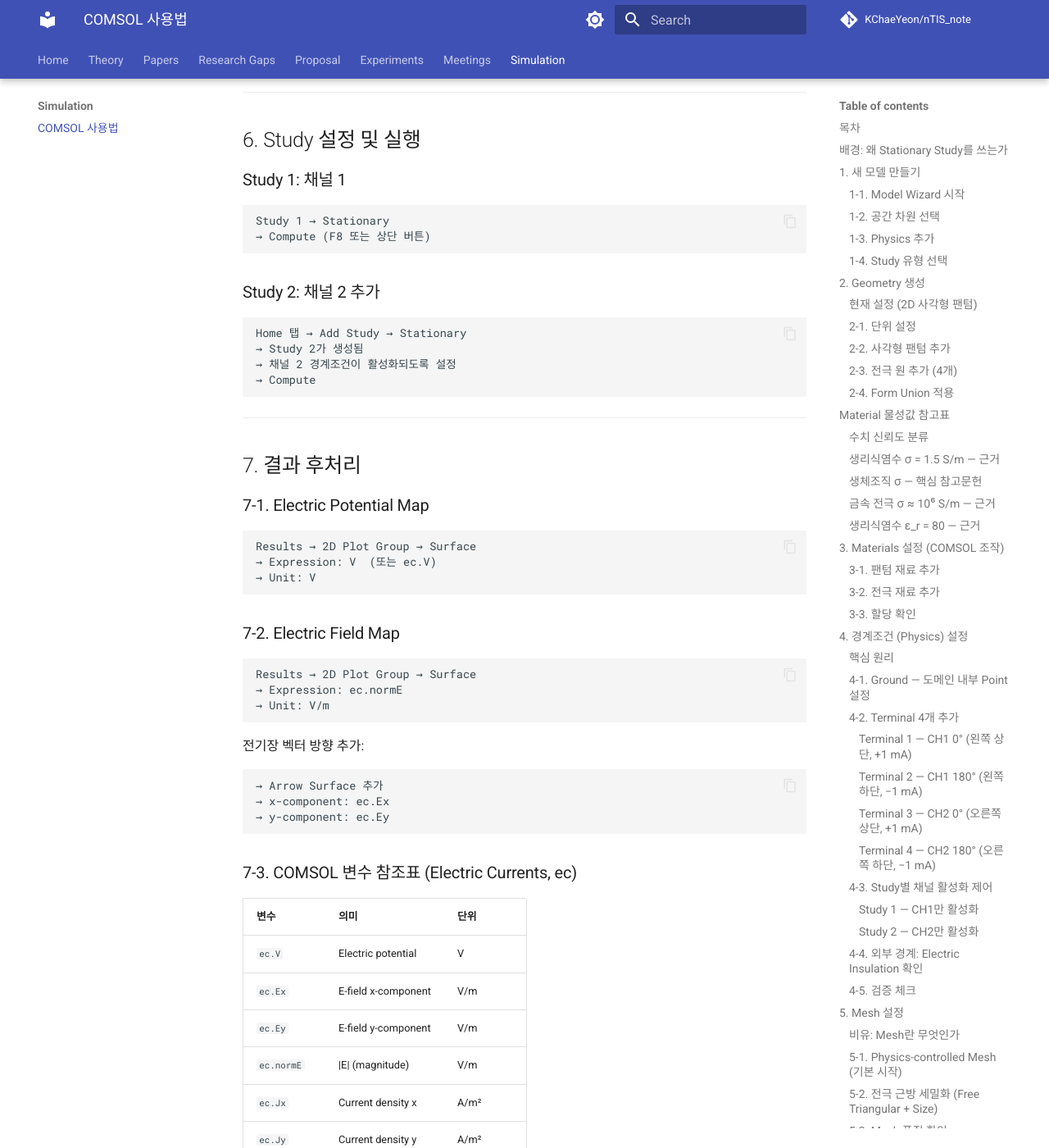
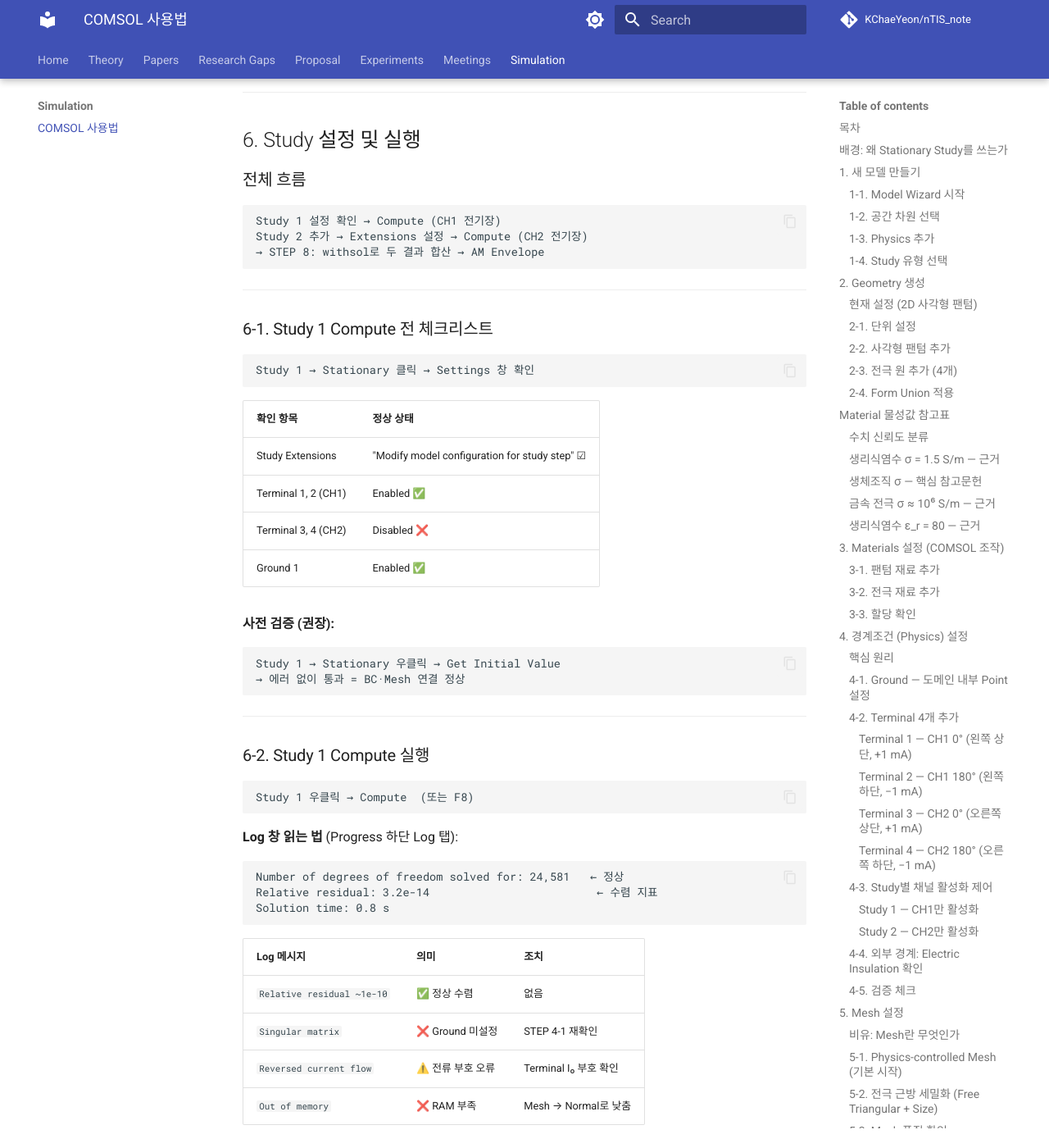
Before and after one commit to KChaeYeon/nTIS_note, an MkDocs documentation site: the page built from docs/07_Simulation/COMSOL_simulation_guide.md, in a window 1280 px wide and 1400 px high, scrolled down 12282 px. Shown: the whole window at 82% size. Built offline with MkDocs 1.6.1 and Material for MkDocs 9.7.7, drawn with Linux system fonts in a browser that asks for light colours; comment, search, counter and statistics services are not loaded; some of the changed text lies outside the part shown.

Commit message:
docs(simulation): add AM_vector variable system and expand STEP 6-7 guide
Co-Authored-By: Claude Sonnet 4.6 <noreply@anthropic.com>

````diff
--- a/docs/07_Simulation/COMSOL_simulation_guide.md
+++ b/docs/07_Simulation/COMSOL_simulation_guide.md
@@ -526,51 +526,197 @@ Mesh 1 → Element size: Finer   → Compute → ec.normE 최대값 기록
 
 ## 6. Study 설정 및 실행
 
-### Study 1: 채널 1
+### 전체 흐름
 
 ```
-Study 1 → Stationary
-→ Compute (F8 또는 상단 버튼)
+Study 1 설정 확인 → Compute (CH1 전기장)
+Study 2 추가 → Extensions 설정 → Compute (CH2 전기장)
+→ STEP 8: withsol로 두 결과 합산 → AM Envelope
 ```
 
-### Study 2: 채널 2 추가
+---
+
+### 6-1. Study 1 Compute 전 체크리스트
+
+```
+Study 1 → Stationary 클릭 → Settings 창 확인
+```
+
+| 확인 항목 | 정상 상태 |
+|-----------|-----------|
+| Study Extensions | "Modify model configuration for study step" ☑ |
+| Terminal 1, 2 (CH1) | Enabled ✅ |
+| Terminal 3, 4 (CH2) | Disabled ❌ |
+| Ground 1 | Enabled ✅ |
+
+**사전 검증 (권장):**
+
+```
+Study 1 → Stationary 우클릭 → Get Initial Value
+→ 에러 없이 통과 = BC·Mesh 연결 정상
+```
+
+---
+
+### 6-2. Study 1 Compute 실행
+
+```
+Study 1 우클릭 → Compute  (또는 F8)
+```
+
+**Log 창 읽는 법** (Progress 하단 Log 탭):
+
+```
+Number of degrees of freedom solved for: 24,581   ← 정상
+Relative residual: 3.2e-14                         ← 수렴 지표
+Solution time: 0.8 s
+```
+
+| Log 메시지 | 의미 | 조치 |
+|-----------|------|------|
+| `Relative residual ~1e-10` | ✅ 정상 수렴 | 없음 |
+| `Singular matrix` | ❌ Ground 미설정 | STEP 4-1 재확인 |
+| `Reversed current flow` | ⚠️ 전류 부호 오류 | Terminal I₀ 부호 확인 |
+| `Out of memory` | ❌ RAM 부족 | Mesh → Normal로 낮춤 |
+
+---
+
+### 6-3. Study 2 추가
 
 ```
 Home 탭 → Add Study → Stationary
-→ Study 2가 생성됨
-→ 채널 2 경계조건이 활성화되도록 설정
-→ Compute
+→ Study 2 생성
 ```
+
+---
+
+### 6-4. Study 2 Extensions 설정 (CH2만 활성화)
+
+```
+Study 2 → Stationary → Settings
+→ Study Extensions → ☑ Modify model configuration for study step
+```
+
+| Physics Feature | Study 2 설정 |
+|----------------|-------------|
+| Ground 1 | ✅ Enabled |
+| Terminal 1 (CH1 0°, +1mA) | ❌ Disable |
+| Terminal 2 (CH1 180°, −1mA) | ❌ Disable |
+| Terminal 3 (CH2 0°, +1mA) | ✅ Enable |
+| Terminal 4 (CH2 180°, −1mA) | ✅ Enable |
+
+Disable 방법: 해당 Terminal 행 → Enabled 열 체크박스 해제
+
+---
+
+### 6-5. Study 2 Compute
+
+```
+Study 2 → Stationary 우클릭 → Compute (F8)
+```
+
+완료 후:
+```
+Results → Datasets
+├── Study 1/Solution 1 (sol1)   ← CH1 전기장
+└── Study 2/Solution 2 (sol2)   ← CH2 전기장
+```
+
+> **핵심**: sol1, sol2는 독립 저장됨 → `withsol('sol1', ...)` / `withsol('sol2', ...)` 로 각각 참조
 
 ---
 
 ## 7. 결과 후처리
 
-### 7-1. Electric Potential Map
+### 7-1. 자동 생성 Results 구조
 
 ```
-Results → 2D Plot Group → Surface
-→ Expression: V  (또는 ec.V)
-→ Unit: V
+Results
+├── Datasets
+│   ├── Study 1/Solution 1 (sol1)
+│   └── Study 2/Solution 2 (sol2)
+├── 2D Plot Group 1              ← Electric Potential (자동 생성)
+│   └── Surface 1 (V)
+└── Derived Values
 ```
 
-### 7-2. Electric Field Map
+---
+
+### 7-2. Electric Potential (V) 확인
 
 ```
-Results → 2D Plot Group → Surface
+Results → 2D Plot Group 1 → Surface 1
+→ Expression: V  (또는 ec.V)
+→ Dataset: Study 1/Solution 1
+```
+
+정상적인 CH1 전위 분포: 왼쪽 전극에 전위 기울기 집중 (좌우 비대칭).
+분포가 균일하거나 완전 대칭 = Study Extensions 설정 오류.
+
+---
+
+### 7-3. Electric Field Magnitude |E| 추가
+
+```
+Results 우클릭 → 2D Plot Group → 이름: "CH1 Electric Field"
+2D Plot Group 우클릭 → Surface
 → Expression: ec.normE
 → Unit: V/m
+→ Dataset: Study 1/Solution 1
 ```
 
-전기장 벡터 방향 추가:
+**벡터 방향 Arrow 추가:**
 
 ```
-→ Arrow Surface 추가
+2D Plot Group 우클릭 → Arrow Surface
 → x-component: ec.Ex
 → y-component: ec.Ey
+→ Arrow type: Proportional
+→ Number of arrows: 30
 ```
 
-### 7-3. COMSOL 변수 참조표 (Electric Currents, ec)
+CH2 결과는 Dataset을 `Study 2/Solution 2` 로 바꿔 같은 방식으로 추가.
+
+---
+
+### 7-4. Line Graph — 중심선 정량 분석
+
+**Cut Line 2D 생성:**
+
+```
+Results → Datasets 우클릭 → Cut Line 2D
+→ Point 1: (−25, 0)   → Point 2: (+25, 0)
+→ Additional points: 500
+```
+
+**1D Plot Group:**
+
+```
+Results 우클릭 → 1D Plot Group
+→ Line Graph → Dataset: Cut Line 2D 1
+→ Expression: ec.normE   Unit: V/m
+```
+
+---
+
+### 7-5. Derived Values — KCL 검증
+
+```
+Results → Derived Values 우클릭 → Surface Integration
+→ Selection: E1_top 전극 경계
+→ Expression: ec.nJ   (법선 전류 밀도)
+→ Evaluate → Table 창 확인
+```
+
+| 확인 값 | 정상 여부 |
+|---------|---------|
+| E1_top: ≈ +1 mA | ✅ KCL 만족 |
+| E1_bot: ≈ −1 mA | ✅ KCL 만족 |
+| 합계 ≈ 0 | ✅ 전류 보존 |
+
+---
+
+### 7-6. COMSOL 변수 참조표 (Electric Currents, ec)
 
 | 변수 | 의미 | 단위 |
 |------|------|------|
@@ -581,6 +727,19 @@ Results → 2D Plot Group → Surface
 | `ec.Jx` | Current density x | A/m² |
 | `ec.Jy` | Current density y | A/m² |
 | `ec.normJ` | \|J\| (magnitude) | A/m² |
+| `ec.nJ` | Normal current density | A/m² |
+
+---
+
+### 7-7. 자주 쓰는 단축키
+
+| 작업 | 방법 |
+|------|------|
+| Plot 갱신 | F8 또는 상단 Plot 버튼 |
+| 색상 범위 수동 설정 | Surface → Range → Manual 체크 |
+| 컬러맵 변경 | Surface → Coloring and Style → Color table |
+| 특정 점 값 보기 | Graphics 클릭 → 하단 상태바 |
+| 이미지 내보내기 | File → Export → Image |
 
 ---
 
````
Also changed, not shown: docs/07_Simulation/AM_vector_variable_system.md (added, +140 -0 lines).
